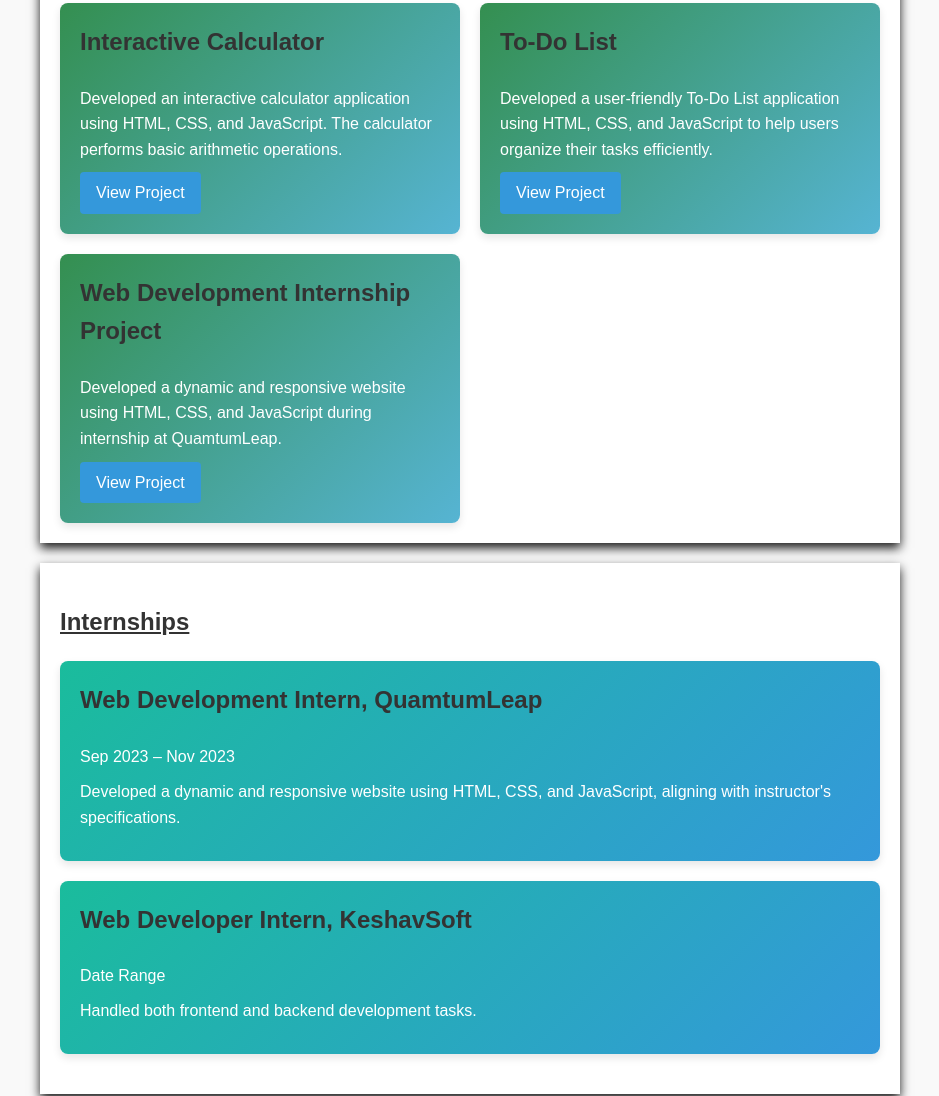
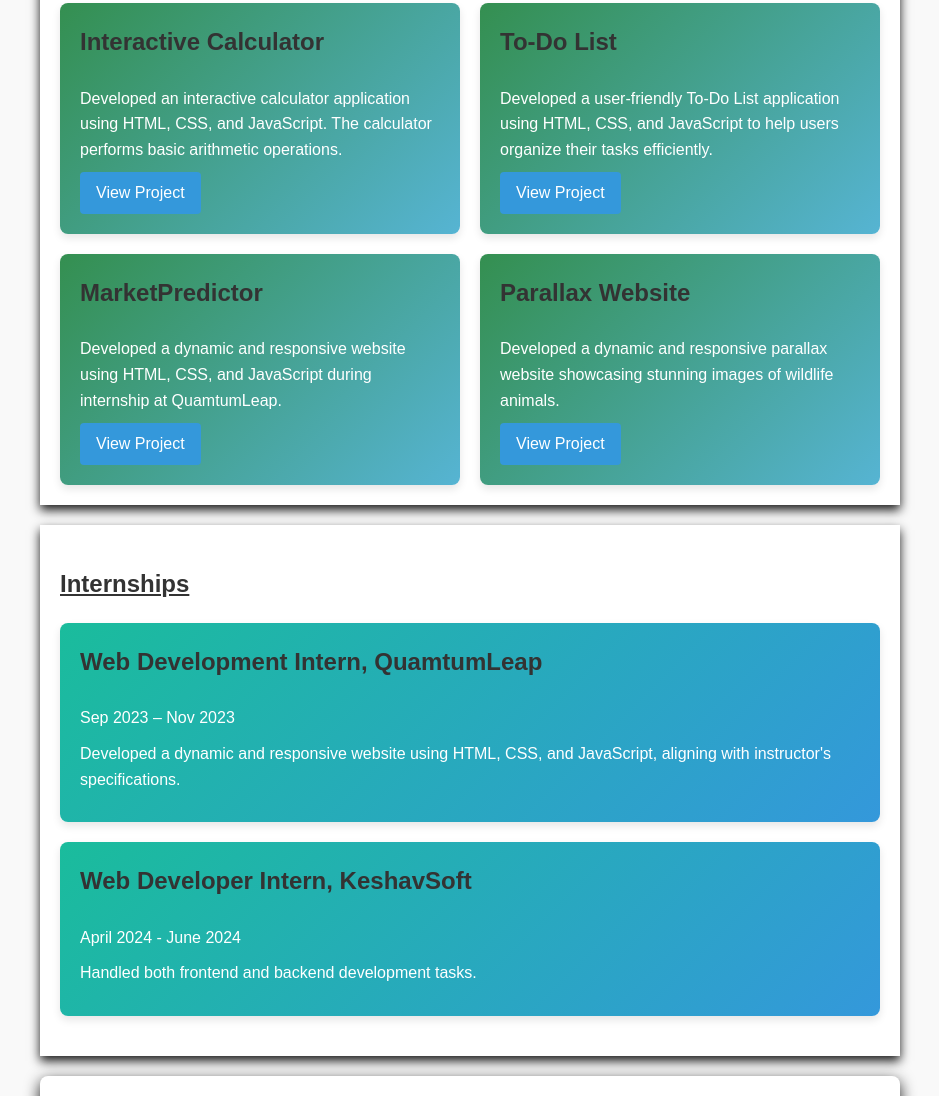
Before and after one commit to IndraKondi/MyPortfolio, a plain HTML site: page index.html in a window 1280 px wide. Shown: the part 2290-3386 px from the top of the page, without its empty margins (170-1109 px from the left). Drawn offline with nearby package versions, Linux system fonts and the light colour scheme.

Commit message:
Update index.html

```diff
--- a/index.html
+++ b/index.html
@@ -151,9 +151,14 @@
                         <a href="https://indrakondi.github.io/TO-DO-LIST/" class="project-link">View Project</a>
                     </div>
                     <div class="project">
-                        <h3>Web Development Internship Project</h3>
+                        <h3>MarketPredictor</h3>
                         <p>Developed a dynamic and responsive website using HTML, CSS, and JavaScript during internship at QuamtumLeap.</p>
                         <a href="https://indrakondi.github.io/MarketPredictor/" class="project-link">View Project</a>
+                    </div>
+                    <div class="project">
+                        <h3>Parallax Website</h3>
+                        <p>Developed a dynamic and responsive parallax website showcasing stunning images of wildlife animals.</p>
+                        <a href="https://indrakondi.github.io/parallaxeffect/" class="project-link">View Project</a>
                     </div>
                 </div>
             </section>
@@ -168,7 +173,7 @@
                     </div>
                     <div class="internship-item">
                         <h3>Web Developer Intern, KeshavSoft</h3>
-                        <p>Date Range</p>
+                        <p>April 2024 - June 2024</p>
                         <p>Handled both frontend and backend development tasks.</p>
                     </div>
                 </div>
```
